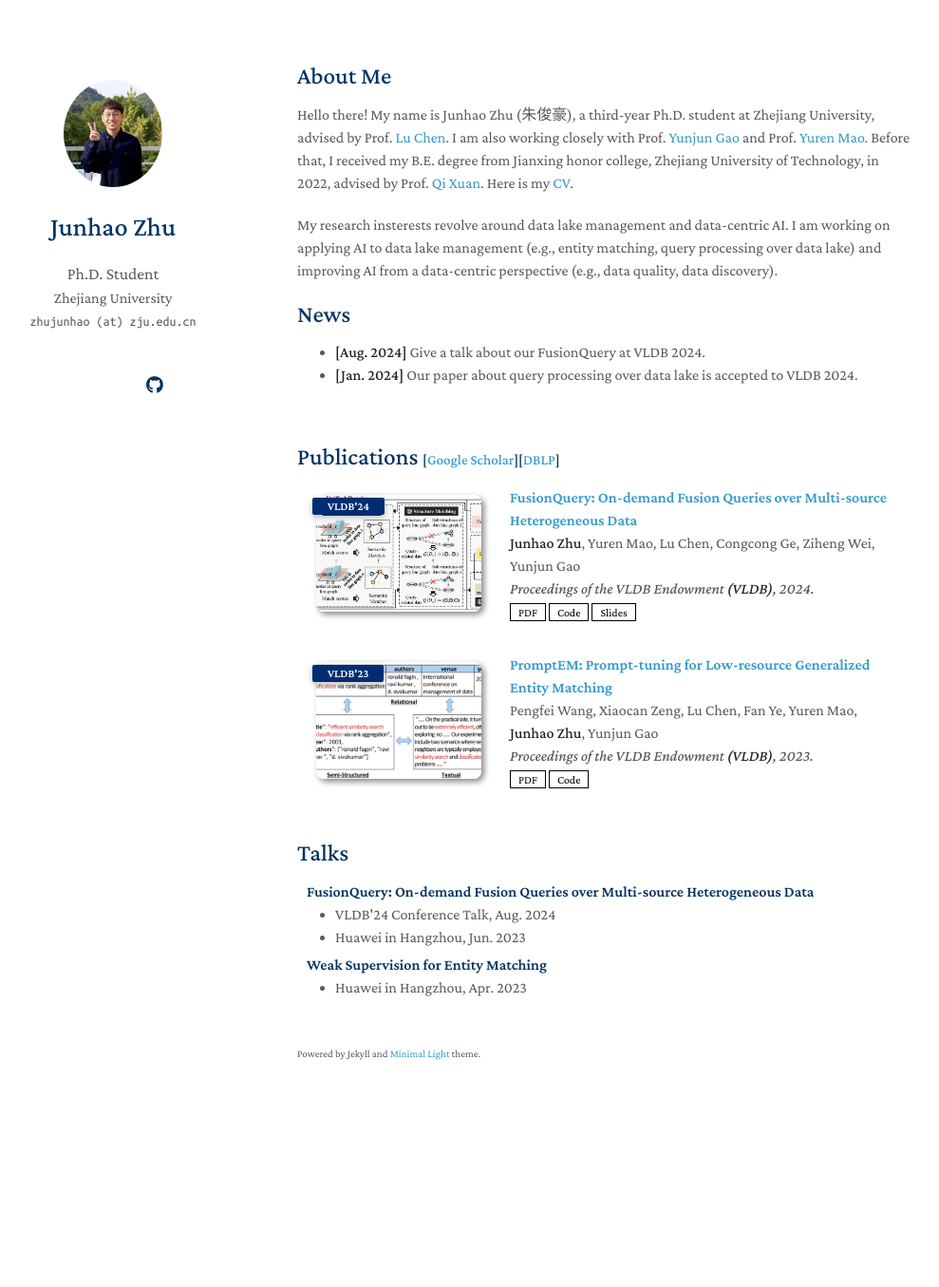
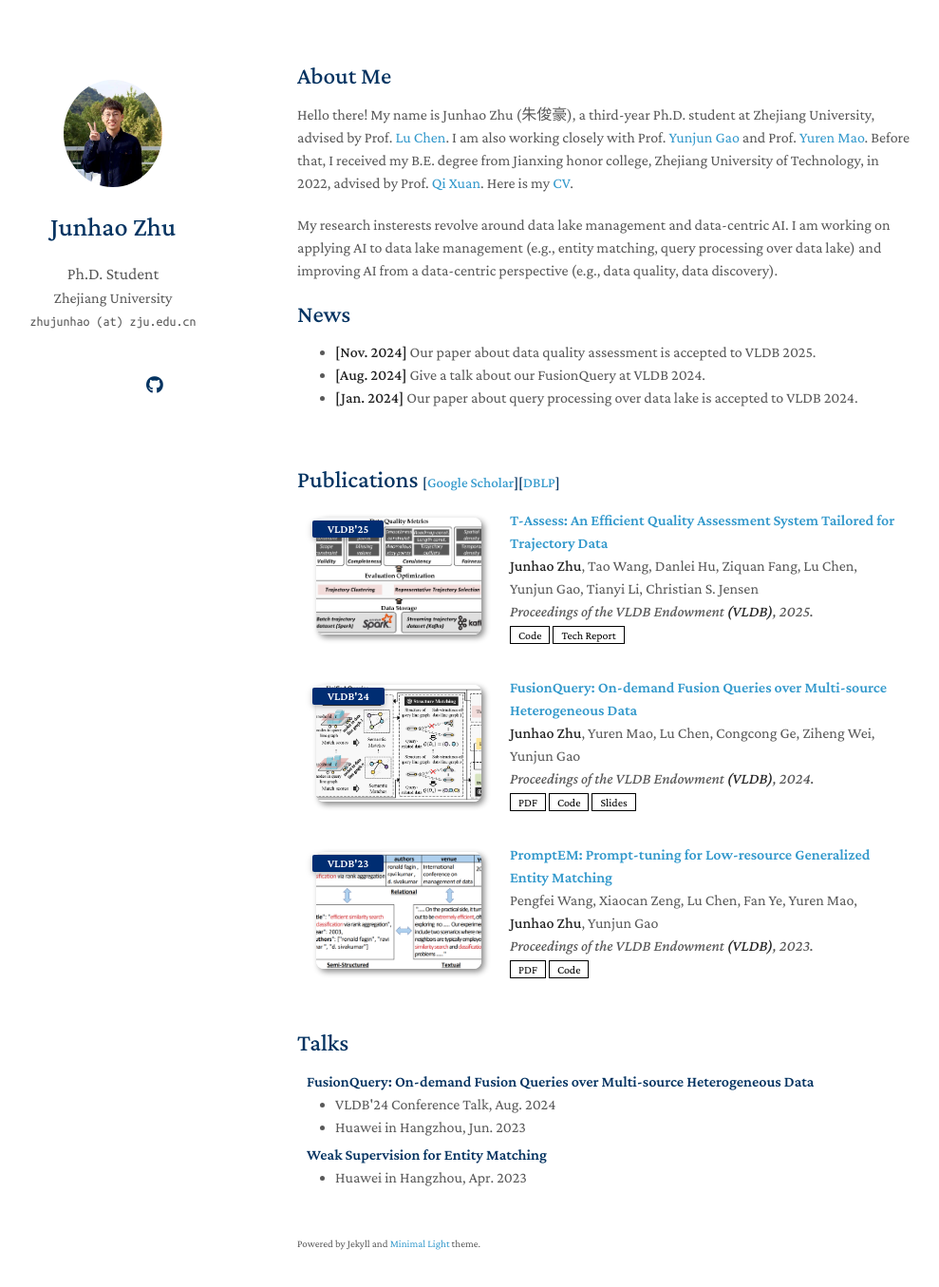
Before and after one commit to JunHao-Zhu/JunHao-Zhu.github.io, a Jekyll site: the page built from index.md, in a window 1280 px wide and 1390 px high. Shown: the top 1355 px of the window at 95% size, without its empty margins (157-1146 px from the left). Built offline with Jekyll 4.4.1, drawn with Linux system fonts in a browser that asks for light colours; a style sheet for code colours, icons or effects is not loaded; our own code applies the rules of GitHub Pages for plain Markdown files.

Commit message:
update pubs

```diff
--- a/_data/publications.yml
+++ b/_data/publications.yml
@@ -1,4 +1,12 @@
 main:
+  - title: "T-Assess: An Efficient Quality Assessment System Tailored for Trajectory Data"
+    authors: <strong>Junhao Zhu</strong>, Tao Wang, Danlei Hu, Ziquan Fang, Lu Chen, Yunjun Gao, Tianyi Li, Christian S. Jensen
+    conference_short: VLDB'25
+    conference: Proceedings of the VLDB Endowment <strong>(VLDB)</strong>, 2025.
+    report: https://github.com/ZJU-DAILY/T-Assess/blob/main/technical_report.pdf
+    code: https://github.com/ZJU-DAILY/T-Assess
+    image: ./assets/img/T-Assess_overview.png
+
 
   - title: "FusionQuery: On-demand Fusion Queries over Multi-source Heterogeneous Data"
     authors: <strong>Junhao Zhu</strong>, Yuren Mao, Lu Chen, Congcong Ge, Ziheng Wei, Yunjun Gao
--- a/_includes/publications.md
+++ b/_includes/publications.md
@@ -34,6 +34,9 @@
       {% if link.page %}
       <a href="{{ link.page }}" class="btn btn-sm z-depth-0" role="button" target="_blank" style="font-size:12px;">Project Page</a>
       {% endif %}
+      {% if link.report %}
+      <a href="{{ link.report }}" class="btn btn-sm z-depth-0" role="button" target="_blank" style="font-size:12px;">Tech Report</a>
+      {% endif %}
       {% if link.bibtex %}
       <a href="{{ link.bibtex }}" class="btn btn-sm z-depth-0" role="button" target="_blank" style="font-size:12px;">BibTex</a>
       {% endif %}
--- a/index.md
+++ b/index.md
@@ -10,6 +10,7 @@ My research insterests revolve around data lake management and data-centric AI.
 
 ## News
 
+- **[Nov. 2024]** Our paper about data quality assessment is accepted to VLDB 2025.
 - **[Aug. 2024]** Give a talk about our FusionQuery at VLDB 2024.
 - **[Jan. 2024]** Our paper about query processing over data lake is accepted to VLDB 2024.
 
```
Also changed, not shown: assets/img/T-Assess_overview.png (added).
